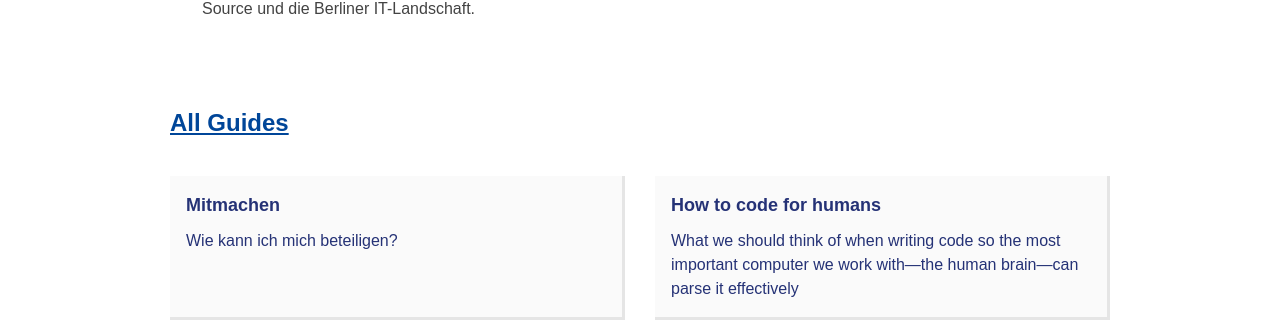
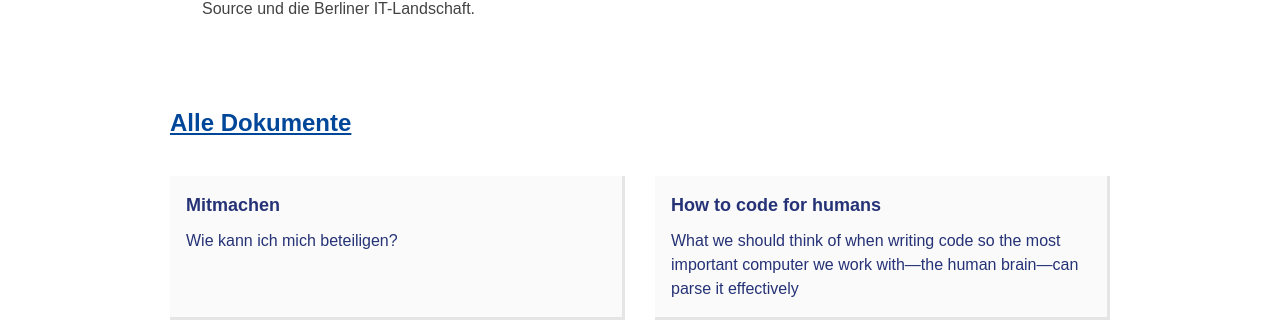
Before and after one commit to bnjmnsbl/berlinOS-demo, a Jekyll site: the page built from guides/index.md, in a window 1280 px wide. Shown: the part 402-724 px from the top of the page. Built offline with Jekyll 4.4.1, drawn with Linux system fonts in a browser that asks for light colours; our own code applies the rules of GitHub Pages for plain Markdown files.

Commit message:
Update guides.html

```diff
--- a/_layouts/guides.html
+++ b/_layouts/guides.html
@@ -6,7 +6,7 @@ layout: wrapper
   {{ content }}
 </article>
 
-<h2 class="section-header"><a href=""><a href="{{ site.baseurl }}/guides">All Guides</a></a></h2>
+<h2 class="section-header"><a href=""><a href="{{ site.baseurl }}/guides">Alle Dokumente</a></a></h2>
 
 {% assign guides = site.pages | where: "layout", "guides" %}
 
```
